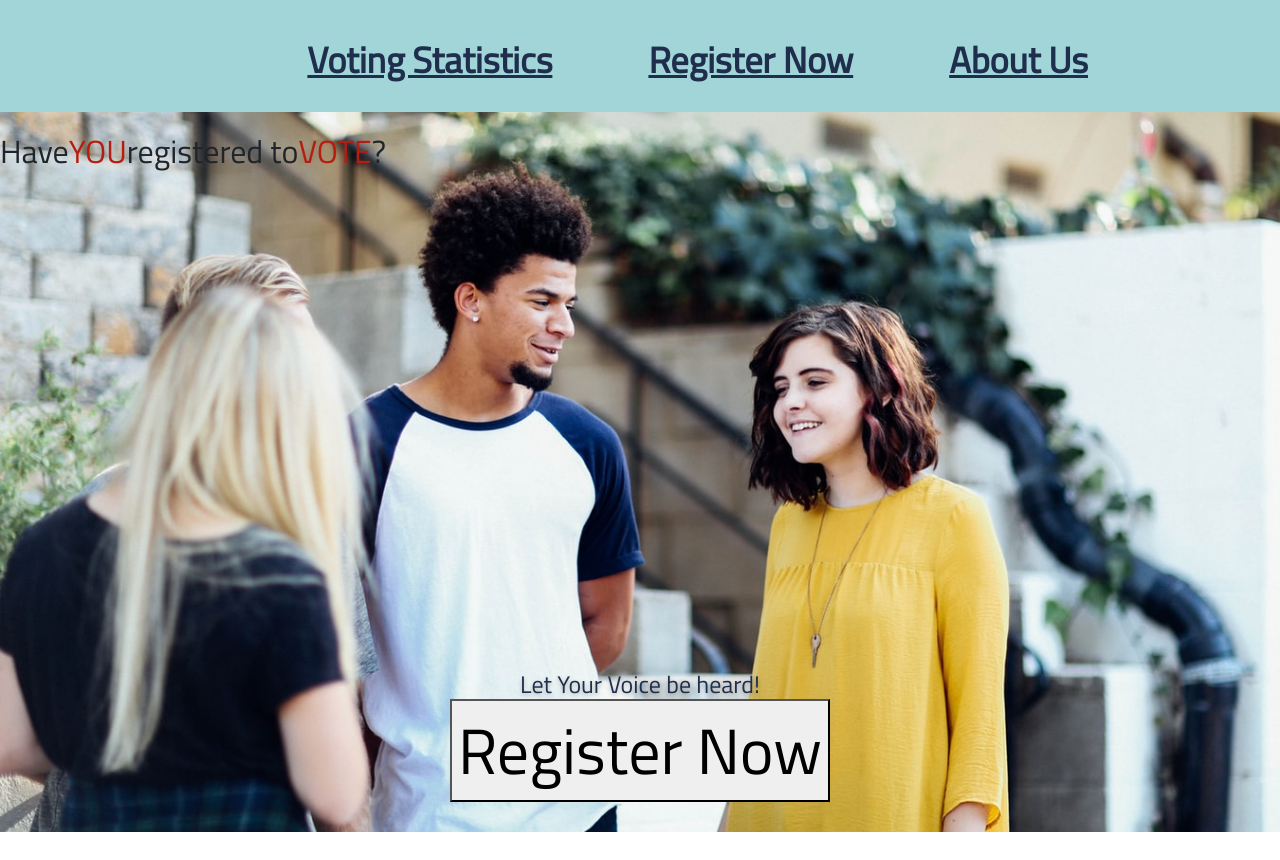
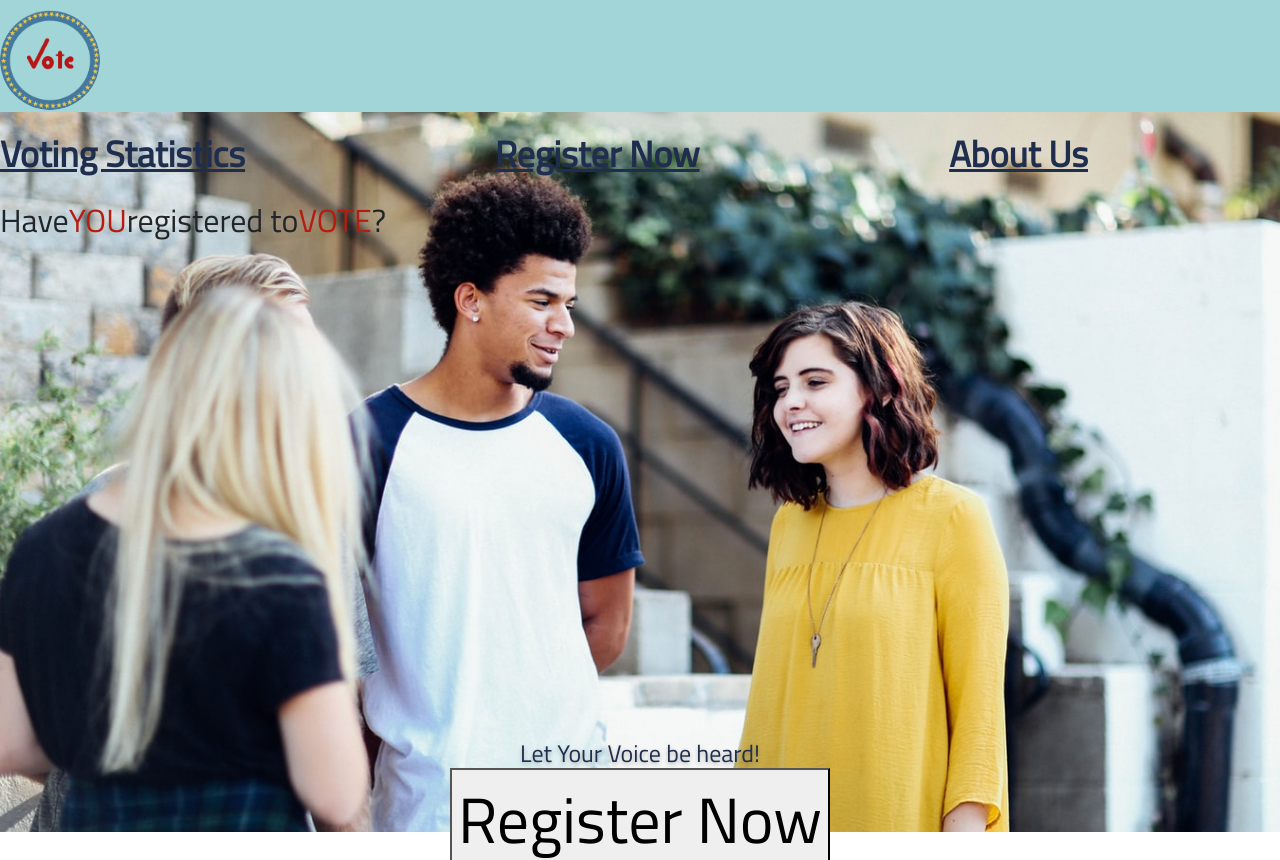
Before and after one commit to mtilda/voting_challenge_client, a React (Create React App) app: page / in a window 1280 px wide. Shown: the top 860 px of the page. Built offline with nearby package versions, Linux system fonts and the light colour scheme.

Commit message:
added logo to nav bar

```diff
--- a/src/components/Nav/Nav.css
+++ b/src/components/Nav/Nav.css
@@ -23,3 +23,13 @@
 
   color: #1F2E4D;
 }
+
+.l{
+  width: 100px;
+  height: 100px;
+  border-radius: 50%;
+  overflow: hidden;
+  margin-top: -6px;
+  margin-right: 60rem;
+  size: 2rem;
+}
--- a/src/components/Nav/Nav.jsx
+++ b/src/components/Nav/Nav.jsx
@@ -1,10 +1,14 @@
-import React from "react";
-import { Link } from "react-router-dom";
+import React from 'react';
+import { Link } from 'react-router-dom';
 import logo from "../../Images/logo.png";
 import "./Nav.css";
 
 export const Nav = () => (
 	<div className="nav">
+    <Link to = "/" >
+      <img src={logo} class="l" />
+    </Link>
+
 	  <Link to="/voting-stats" className="nav">
 	    Voting Statistics
 	  </Link>
```
